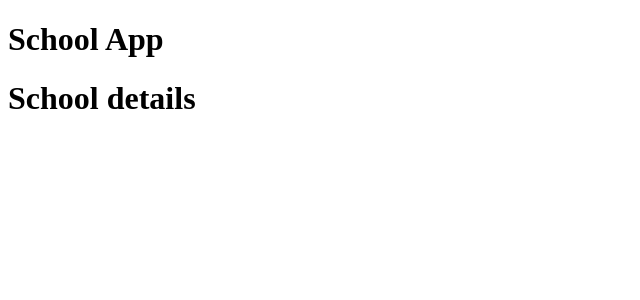
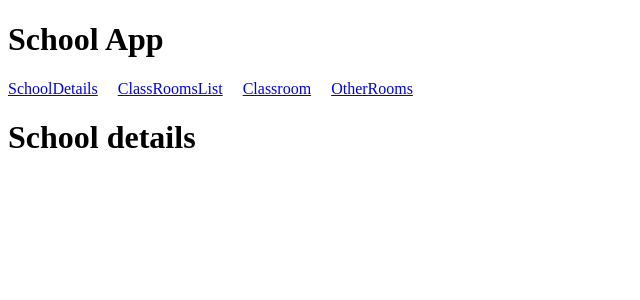
Before and after one commit to AMontagu/complex-vue-project-template, a Vue app: page / in a window 1280 px wide. Shown: the top 300 px of the page, without its empty margins (0-640 px from the left). Built offline with nearby package versions, Linux system fonts and the light colour scheme.

Commit message:
implementing first navigation

```diff
--- /dev/null
+++ b/src/composables/navigationsLinks.ts
@@ -0,0 +1,36 @@
+import { ref } from 'vue'
+import { RouteLocationRaw } from 'vue-router'
+
+interface NavigationLink {
+  name: string;
+  to: RouteLocationRaw
+}
+
+interface ReturnNavigation {
+  navigationLinks: Array<NavigationLink>
+}
+
+export const useSchoolNavigations = (): ReturnNavigation => {
+  const navigationLinks = ref([
+    {
+      to: { name: 'SchoolDetails' },
+      name: 'SchoolDetails'
+    },
+    {
+      to: { name: 'ClassRoomsList' },
+      name: 'ClassRoomsList'
+    },
+    {
+      to: { name: 'Classroom' },
+      name: 'Classroom'
+    },
+    {
+      to: { name: 'OtherRooms' },
+      name: 'OtherRooms'
+    }
+  ])
+
+  return {
+    navigationLinks
+  }
+}
--- a/src/my-company-library/components/navigation/MyCompanyNavigation.vue
+++ b/src/my-company-library/components/navigation/MyCompanyNavigation.vue
@@ -1,23 +1,31 @@
 <template>
   <div id="nav">
-    <router-link v-for="link in navigationLinks" :key="link.name" :to="link.to">Home</router-link>
+    <router-link v-for="link in navigationLinks" :key="link.name" :to="link.to" class="navigation-link">{{link.name}}</router-link>
   </div>
 </template>
 
 <script lang="ts">
 import { defineComponent } from 'vue'
+import { RouteLocationRaw } from 'vue-router'
+
+interface NavigationLink {
+  name: string;
+  to: RouteLocationRaw
+}
 
 export default defineComponent({
   name: 'MyCompanyNavigation',
   props: {
     navigationLinks: {
       type: Array,
-      default: ():Array => []
+      default: ():Array<NavigationLink> => []
     }
   }
 })
 </script>
 
 <style>
-
+.navigation-link {
+  margin-right: 20px;
+}
 </style>
--- a/src/views/School.vue
+++ b/src/views/School.vue
@@ -1,15 +1,25 @@
 <template>
   <div>
     <h1>School App</h1>
-    <MyCompanyNavigation />
+    <MyCompanyNavigation :navigationLinks="navigationLinks" />
     <router-view/>
   </div>
 </template>
 
-<script>
-export default {
-  name: 'School'
-}
+<script lang="ts">
+import { defineComponent } from 'vue'
+
+import { useSchoolNavigations } from '@/composables/navigationsLinks'
+
+export default defineComponent({
+  name: 'School',
+  setup () {
+    const { navigationLinks } = useSchoolNavigations()
+    return {
+      navigationLinks
+    }
+  }
+})
 </script>
 
 <style>
```
